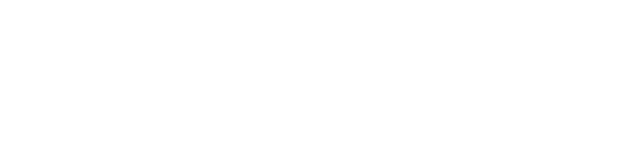
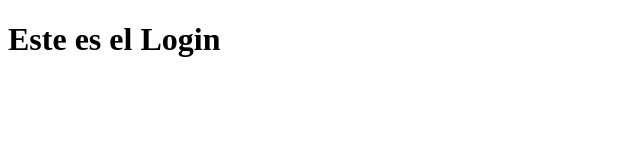
Before and after one commit to baezdev/invita.me, a plain HTML site: page src/pages/login.html in a window 1280 px wide. Shown: the whole page, without its empty margins (0-640 px from the left). Drawn offline with Linux system fonts and the light colour scheme.

Commit message:
edit login

```diff
--- a/src/pages/login.html
+++ b/src/pages/login.html
@@ -4,7 +4,9 @@
     <meta charset="UTF-8" />
     <meta http-equiv="X-UA-Compatible" content="IE=edge" />
     <meta name="viewport" content="width=device-width, initial-scale=1.0" />
-    <title>Document</title>
+    <title>Login</title>
   </head>
-  <body></body>
+  <body>
+    <h1>Este es el Login</h1>
+  </body>
 </html>
```
